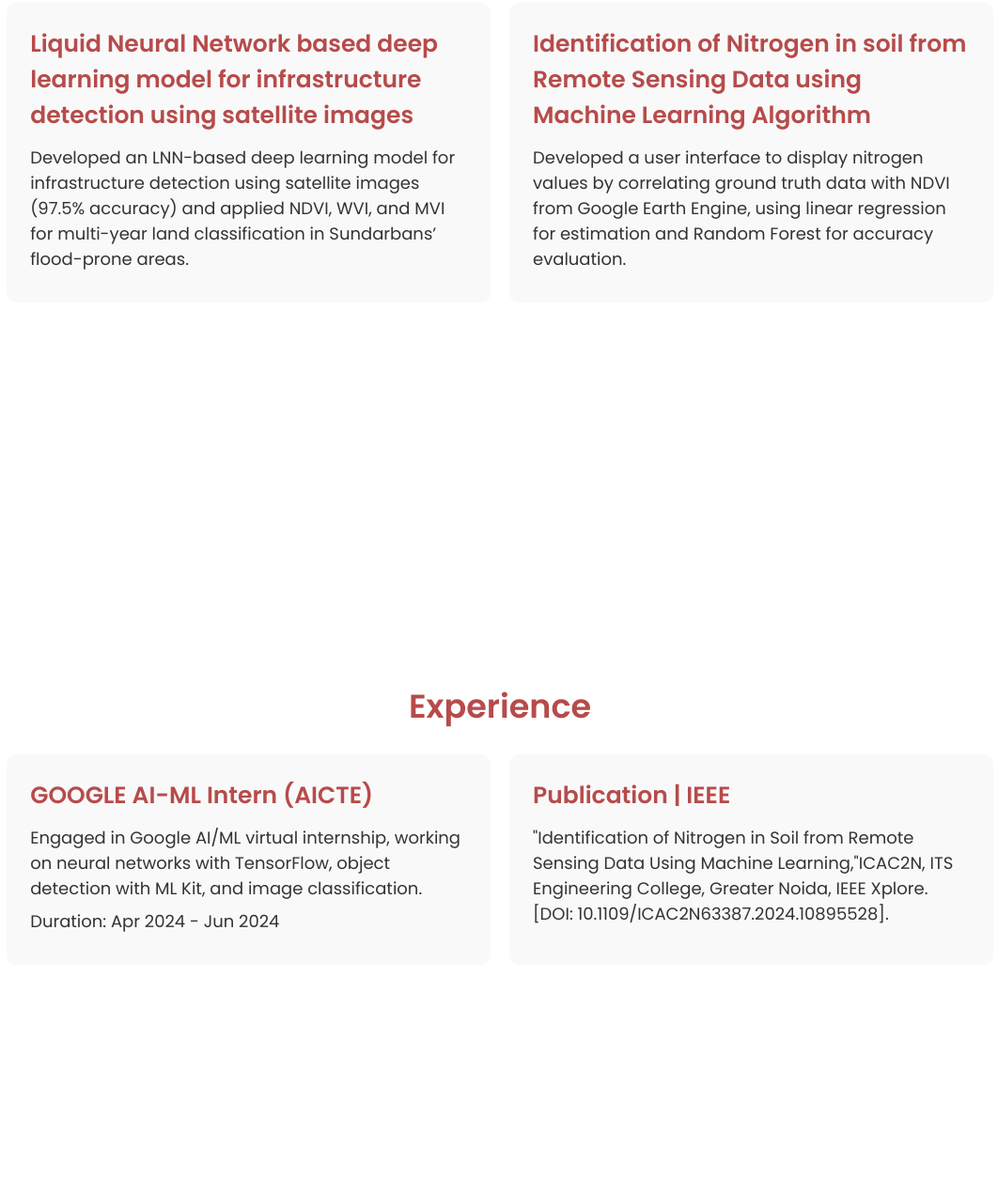
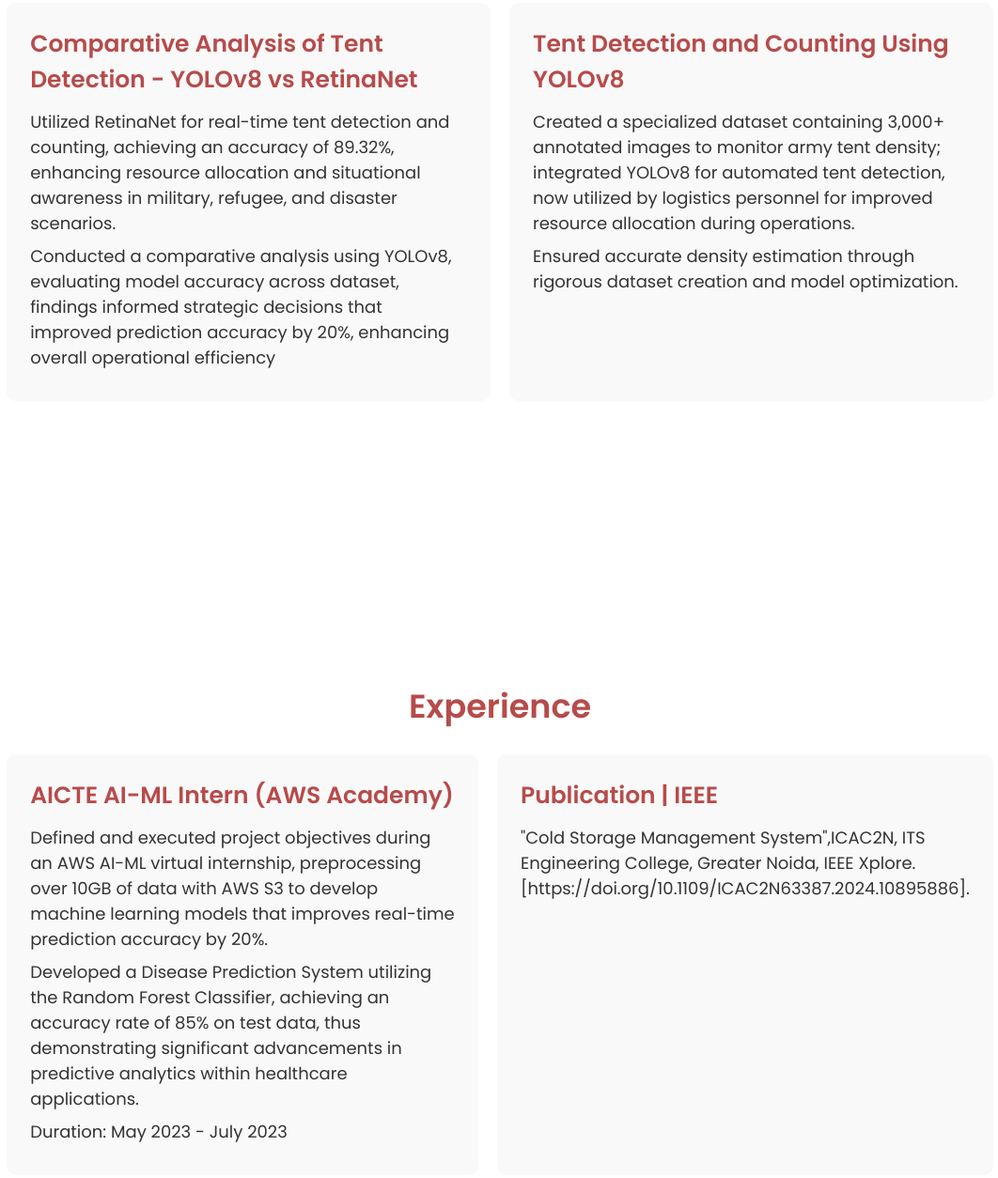
Before and after one commit to Gayu1309/Basic-Portfolio-Website, a plain HTML site: page index.html in a window 1280 px wide. Shown: the part 2525-3779 px from the top of the page at 94% size, without its empty margins (108-1170 px from the left). Drawn offline with nearby package versions, Linux system fonts and the light colour scheme.

Commit message:
index.html

```diff
--- a/index.html
+++ b/index.html
@@ -107,17 +107,17 @@
         <div class="education-container">
             <div class="education-item">
                 <h3>Velagapudi Ramakrishna Siddhartha Engineering College, Vijayawada, India</h3>
-                <p>Bachelor's in Computer Science Engineering (CSE), CGPA: 9.34</p>
+                <p>Bachelor's in Computer Science Engineering (CSE), CGPA: 9.18</p>
                 <p>Duration: 2021 - 2025</p>
             </div>
             <div class="education-item">
-                <h3>Narayana Junior College,Kavali, India</h3>
-                <p>Class XII (BIEAP), Percentage: 97.8</p>
+                <h3>Sri Akshara Junior College, Kanchikacherla, India</h3>
+                <p>Class XII (BIEAP), Percentage: 95.6</p>
                 <p>Duration: 2019 - 2021</p>
             </div>
             <div class="education-item">
-                <h3>Sri Chaitanya School, India</h3>
-                <p>Class X (SSC), GPA: 10</p>
+                <h3>Vijayarani High School, India</h3>
+                <p>Class X (SSC), GPA: 9.7</p>
                 <p>Duration: 2018 - 2019</p>
             </div>
         </div>
@@ -128,19 +128,20 @@
         <h2>Projects</h2>
         <div class="projects-container">
             <div class="project">
-                <h3>Liquid Neural Network based deep learning model for infrastructure detection using
-                    satellite images</h3>
+                <h3>Comparative Analysis of Tent Detection - YOLOv8 vs RetinaNet</h3>
                 <ul>
-                    <li>Developed an LNN-based deep learning model for infrastructure detection using satellite images (97.5% accuracy) and
-                        applied NDVI, WVI, and MVI for multi-year land classification in Sundarbans’ flood-prone areas.</li>
+                    <li>Utilized RetinaNet for real-time tent detection and counting, achieving an accuracy of 89.32%, enhancing resource
+allocation and situational awareness in military, refugee, and disaster scenarios.</li>
+<li>Conducted a comparative analysis using YOLOv8, evaluating model accuracy across dataset, findings informed strategic
+decisions that improved prediction accuracy by 20%, enhancing overall operational efficiency</li>
                 </ul>
             </div>
             <div class="project">
-                <h3>Identification of Nitrogen in soil from Remote Sensing Data using Machine Learning
-                    Algorithm</h3>
+                <h3>Tent Detection and Counting Using YOLOv8</h3>
                 <ul>
-                    <li>Developed a user interface to display nitrogen values by correlating ground truth data with NDVI from Google Earth
-                        Engine, using linear regression for estimation and Random Forest for accuracy evaluation.</li>
+                    <li>Created a specialized dataset containing 3,000+ annotated images to monitor army tent density; integrated YOLOv8 for
+automated tent detection, now utilized by logistics personnel for improved resource allocation during operations.</li>
+<li>Ensured accurate density estimation through rigorous dataset creation and model optimization.</li>
 
                 </ul>
             </div>
@@ -153,16 +154,18 @@
         <h2>Experience</h2>
         <div class="experience-container">
             <div class="experience-item">
-                <h3>GOOGLE AI-ML Intern (AICTE)</h3>
-                <p>Engaged in Google AI/ML virtual internship, working on neural networks with TensorFlow, object detection with ML Kit,
-                    and image classification.</p>
-                <p>Duration: Apr 2024 - Jun 2024</p>
+                <h3>AICTE AI-ML Intern (AWS Academy)</h3>
+                <p>Defined and executed project objectives during an AWS AI-ML virtual internship, preprocessing over 10GB of data with
+AWS S3 to develop machine learning models that improves real-time prediction accuracy by 20%.</p>
+<p>Developed a Disease Prediction System utilizing the Random Forest Classifier, achieving an accuracy rate of 85% on test
+data, thus demonstrating significant advancements in predictive analytics within healthcare applications.</p>
+                <p>Duration: May 2023 - July 2023</p>
             </div>
 
             <div class="experience-item">
                 <h3>Publication | IEEE</h3>
-                <p>"Identification of Nitrogen in Soil from Remote Sensing Data Using Machine Learning,"ICAC2N, ITS Engineering
-                    College, Greater Noida, IEEE Xplore. [DOI: 10.1109/ICAC2N63387.2024.10895528]</a>.</p>
+                <p>"Cold Storage Management System",ICAC2N, ITS Engineering
+                    College, Greater Noida, IEEE Xplore. [https://doi.org/10.1109/ICAC2N63387.2024.10895886]</a>.</p>
             </div>
         </div>
     </section>
```
